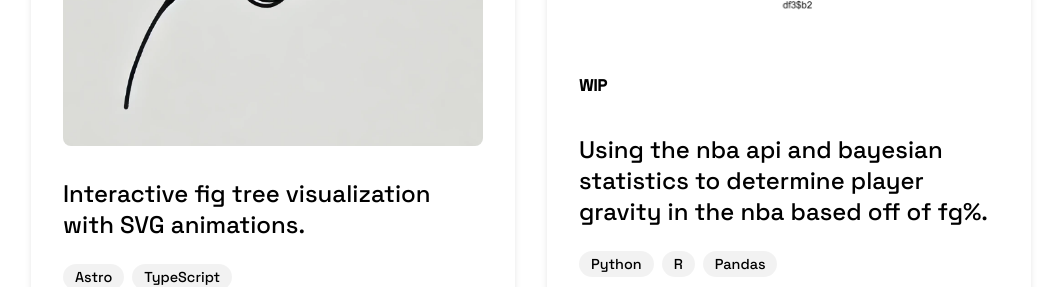
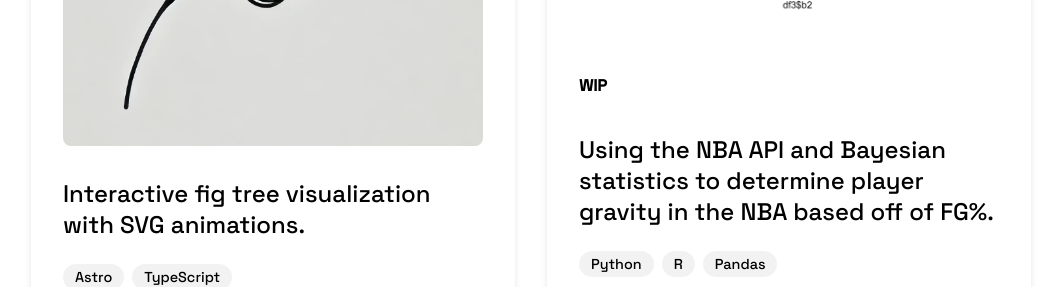
Before and after one commit to zixihong/portfolio-2.0, an Astro site: page /engineer in a window 1280 px wide. Shown: the part 1620-1907 px from the top of the page, without its empty margins (109-1170 px from the left). Built offline with nearby package versions, Linux system fonts and the light colour scheme; Astro itself is replaced by a stand-in of ours.

Commit message:
fixed grammar

```diff
--- a/src/pages/engineer.astro
+++ b/src/pages/engineer.astro
@@ -84,7 +84,7 @@ import PageLayout from '../layouts/PageLayout.astro';
           <img src="/projects/steph_2015-16_singlevs.png" alt="Bayes NBA" width="100" height="100">
         </div>
         <h6>WIP</h6>
-        <p>Using the nba api and bayesian statistics to determine player gravity in the nba based off of fg%.</p>
+        <p>Using the NBA API and Bayesian statistics to determine player gravity in the NBA based off of FG%.</p>
         <div class="tech-stack">
           <span>Python</span>
           <span>R</span>
```
